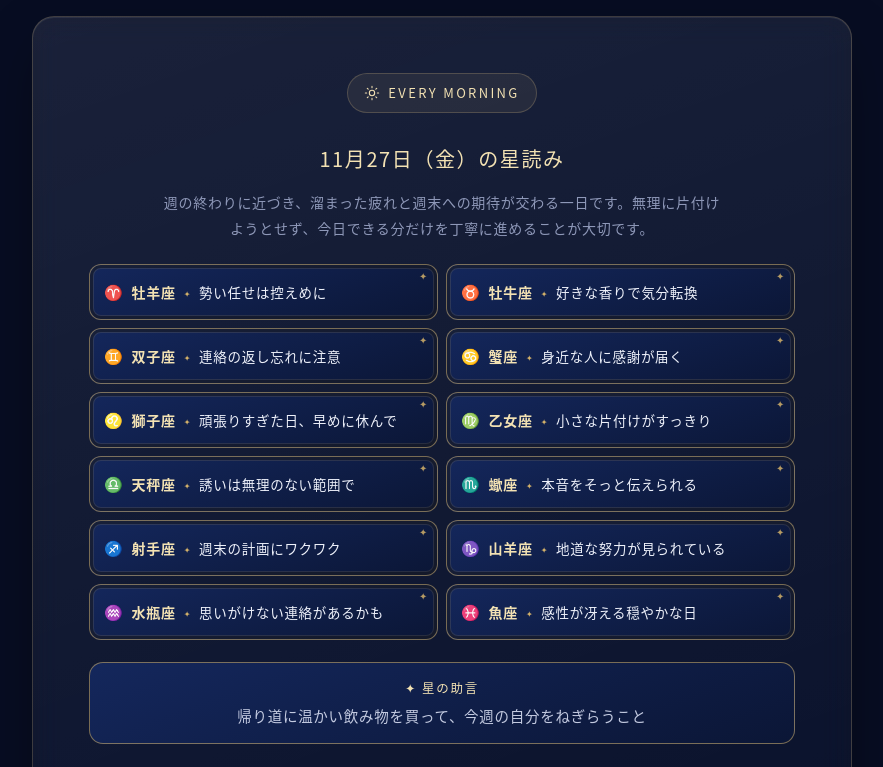
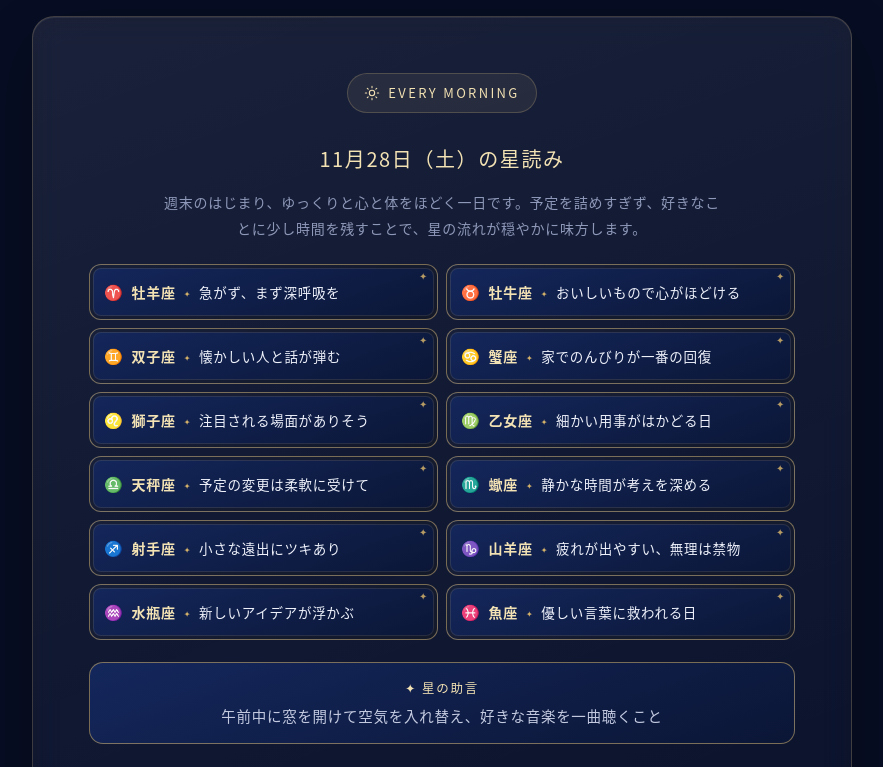
Before and after one commit to thokida/luna-hp, a plain HTML site: page index.html in a window 1280 px wide. Shown: the part 2580-3347 px from the top of the page, without its empty margins (198-1081 px from the left). Drawn offline with Linux system fonts and the light colour scheme.

Commit message:
毎朝の星読みを当日分に更新

```diff
--- a/index.html
+++ b/index.html
@@ -592,23 +592,23 @@
       <div class="glass daily-card reveal" data-delay="3">
         <span class="time-badge"><svg aria-hidden="true"><use href="#i-sun"/></svg>EVERY MORNING</span>
         <!--DAILY:START-->
-<p class="daily-date">11月27日（金）の星読み</p>
-<p class="daily-intro">週の終わりに近づき、溜まった疲れと週末への期待が交わる一日です。無理に片付けようとせず、今日できる分だけを丁寧に進めることが大切です。</p>
+<p class="daily-date">11月28日（土）の星読み</p>
+<p class="daily-intro">週末のはじまり、ゆっくりと心と体をほどく一日です。予定を詰めすぎず、好きなことに少し時間を残すことで、星の流れが穏やかに味方します。</p>
 <ul class="daily-list">
-<li><span class="daily-glyph" aria-hidden="true">♈</span><span class="daily-name">牡羊座</span><span class="daily-text">勢い任せは控えめに</span></li>
-<li><span class="daily-glyph" aria-hidden="true">♉</span><span class="daily-name">牡牛座</span><span class="daily-text">好きな香りで気分転換</span></li>
-<li><span class="daily-glyph" aria-hidden="true">♊</span><span class="daily-name">双子座</span><span class="daily-text">連絡の返し忘れに注意</span></li>
-<li><span class="daily-glyph" aria-hidden="true">♋</span><span class="daily-name">蟹座</span><span class="daily-text">身近な人に感謝が届く</span></li>
-<li><span class="daily-glyph" aria-hidden="true">♌</span><span class="daily-name">獅子座</span><span class="daily-text">頑張りすぎた日、早めに休んで</span></li>
-<li><span class="daily-glyph" aria-hidden="true">♍</span><span class="daily-name">乙女座</span><span class="daily-text">小さな片付けがすっきり</span></li>
-<li><span class="daily-glyph" aria-hidden="true">♎</span><span class="daily-name">天秤座</span><span class="daily-text">誘いは無理のない範囲で</span></li>
-<li><span class="daily-glyph" aria-hidden="true">♏</span><span class="daily-name">蠍座</span><span class="daily-text">本音をそっと伝えられる</span></li>
-<li><span class="daily-glyph" aria-hidden="true">♐</span><span class="daily-name">射手座</span><span class="daily-text">週末の計画にワクワク</span></li>
-<li><span class="daily-glyph" aria-hidden="true">♑</span><span class="daily-name">山羊座</span><span class="daily-text">地道な努力が見られている</span></li>
-<li><span class="daily-glyph" aria-hidden="true">♒</span><span class="daily-name">水瓶座</span><span class="daily-text">思いがけない連絡があるかも</span></li>
-<li><span class="daily-glyph" aria-hidden="true">♓</span><span class="daily-name">魚座</span><span class="daily-text">感性が冴える穏やかな日</span></li>
+<li><span class="daily-glyph" aria-hidden="true">♈</span><span class="daily-name">牡羊座</span><span class="daily-text">急がず、まず深呼吸を</span></li>
+<li><span class="daily-glyph" aria-hidden="true">♉</span><span class="daily-name">牡牛座</span><span class="daily-text">おいしいもので心がほどける</span></li>
+<li><span class="daily-glyph" aria-hidden="true">♊</span><span class="daily-name">双子座</span><span class="daily-text">懐かしい人と話が弾む</span></li>
+<li><span class="daily-glyph" aria-hidden="true">♋</span><span class="daily-name">蟹座</span><span class="daily-text">家でのんびりが一番の回復</span></li>
+<li><span class="daily-glyph" aria-hidden="true">♌</span><span class="daily-name">獅子座</span><span class="daily-text">注目される場面がありそう</span></li>
+<li><span class="daily-glyph" aria-hidden="true">♍</span><span class="daily-name">乙女座</span><span class="daily-text">細かい用事がはかどる日</span></li>
+<li><span class="daily-glyph" aria-hidden="true">♎</span><span class="daily-name">天秤座</span><span class="daily-text">予定の変更は柔軟に受けて</span></li>
+<li><span class="daily-glyph" aria-hidden="true">♏</span><span class="daily-name">蠍座</span><span class="daily-text">静かな時間が考えを深める</span></li>
+<li><span class="daily-glyph" aria-hidden="true">♐</span><span class="daily-name">射手座</span><span class="daily-text">小さな遠出にツキあり</span></li>
+<li><span class="daily-glyph" aria-hidden="true">♑</span><span class="daily-name">山羊座</span><span class="daily-text">疲れが出やすい、無理は禁物</span></li>
+<li><span class="daily-glyph" aria-hidden="true">♒</span><span class="daily-name">水瓶座</span><span class="daily-text">新しいアイデアが浮かぶ</span></li>
+<li><span class="daily-glyph" aria-hidden="true">♓</span><span class="daily-name">魚座</span><span class="daily-text">優しい言葉に救われる日</span></li>
 </ul>
-<p class="daily-advice"><span>✦ 星の助言</span>帰り道に温かい飲み物を買って、今週の自分をねぎらうこと</p>
+<p class="daily-advice"><span>✦ 星の助言</span>午前中に窓を開けて空気を入れ替え、好きな音楽を一曲聴くこと</p>
 <!--DAILY:END-->
         <div class="btn-row">
           <a class="btn btn-ghost" href="https://www.threads.net/@luna_kakomirai" target="_blank" rel="noopener">
```
